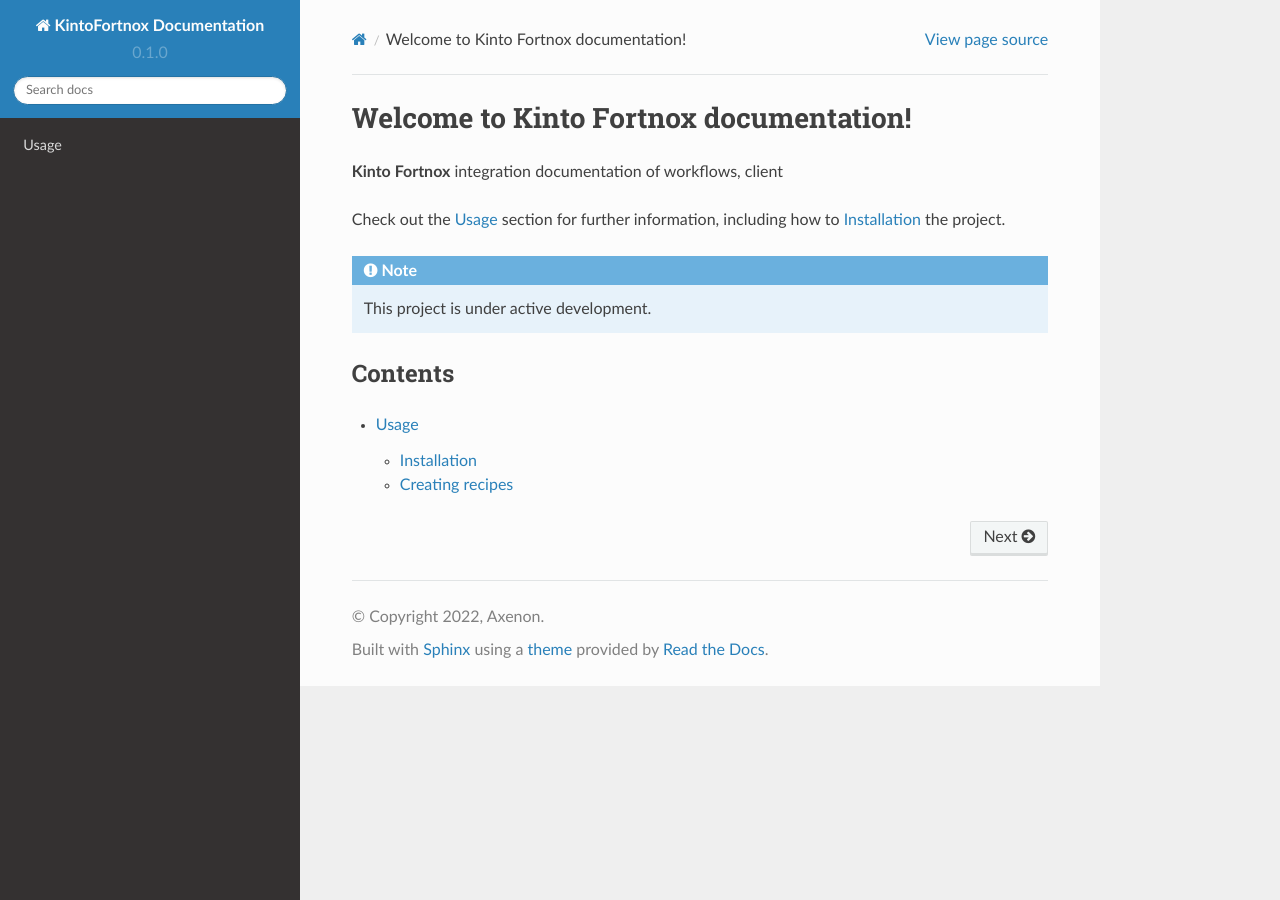
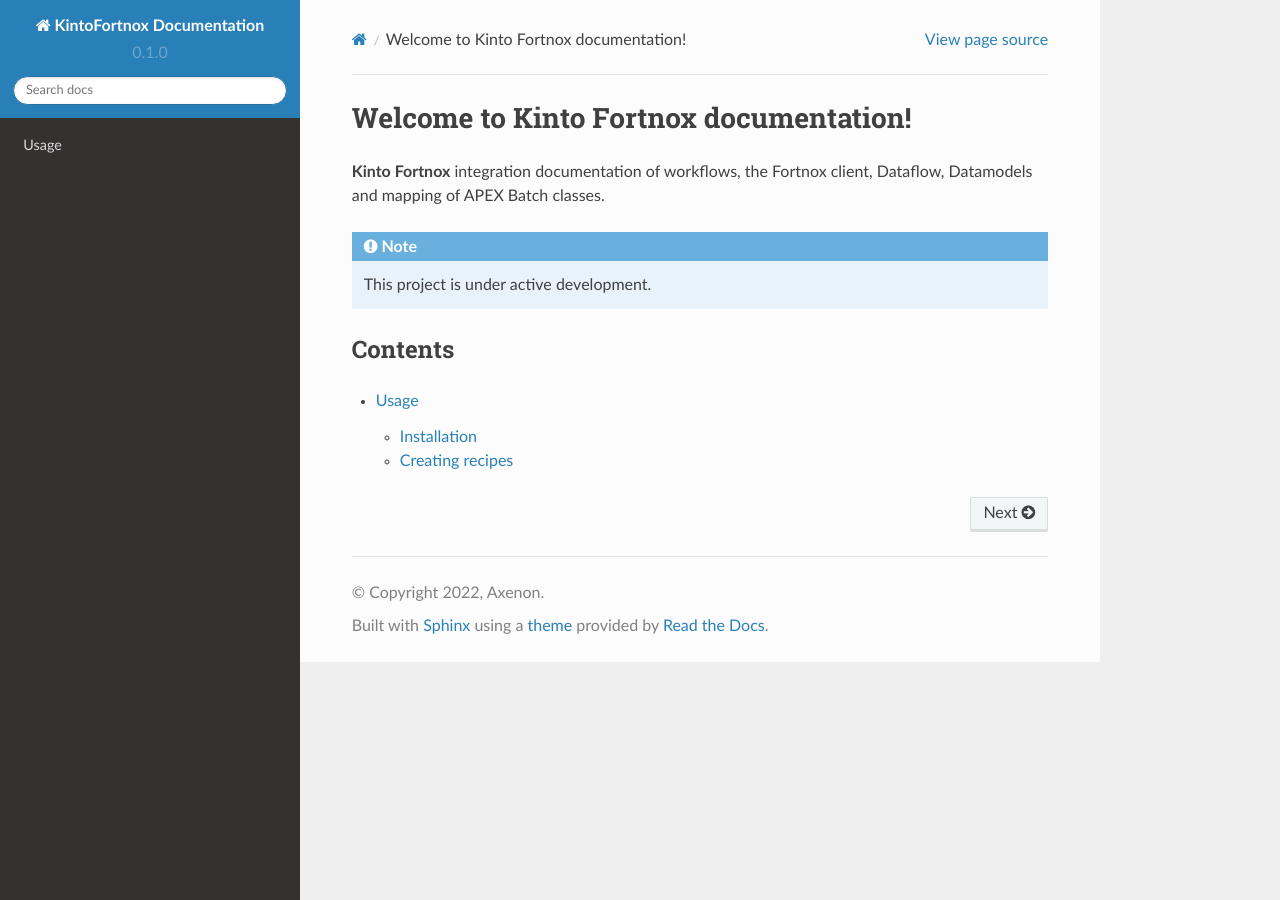
Before and after one commit to AxenonDevOps/KintoFortnoxDocs, a Sphinx documentation site: the page built from docs/source/index.rst, in a window 1280 px wide. Built offline with Sphinx 7.4.7 and the Read the Docs theme 2.0.0, drawn with Linux system fonts in a browser that asks for light colours; pages that are not in the unit, such as notebooks, are missing from menus.

Commit message:
changed index

```diff
--- a/docs/source/index.rst
+++ b/docs/source/index.rst
@@ -1,10 +1,10 @@
 Welcome to Kinto Fortnox documentation!
 ===================================
 
-**Kinto Fortnox** integration documentation of workflows, client
+**Kinto Fortnox** integration documentation of workflows, the Fortnox client,
+Dataflow, Datamodels and mapping of APEX Batch classes.
 
-Check out the :doc:`usage` section for further information, including
-how to :ref:`installation` the project.
+
 
 .. note::
 
```
